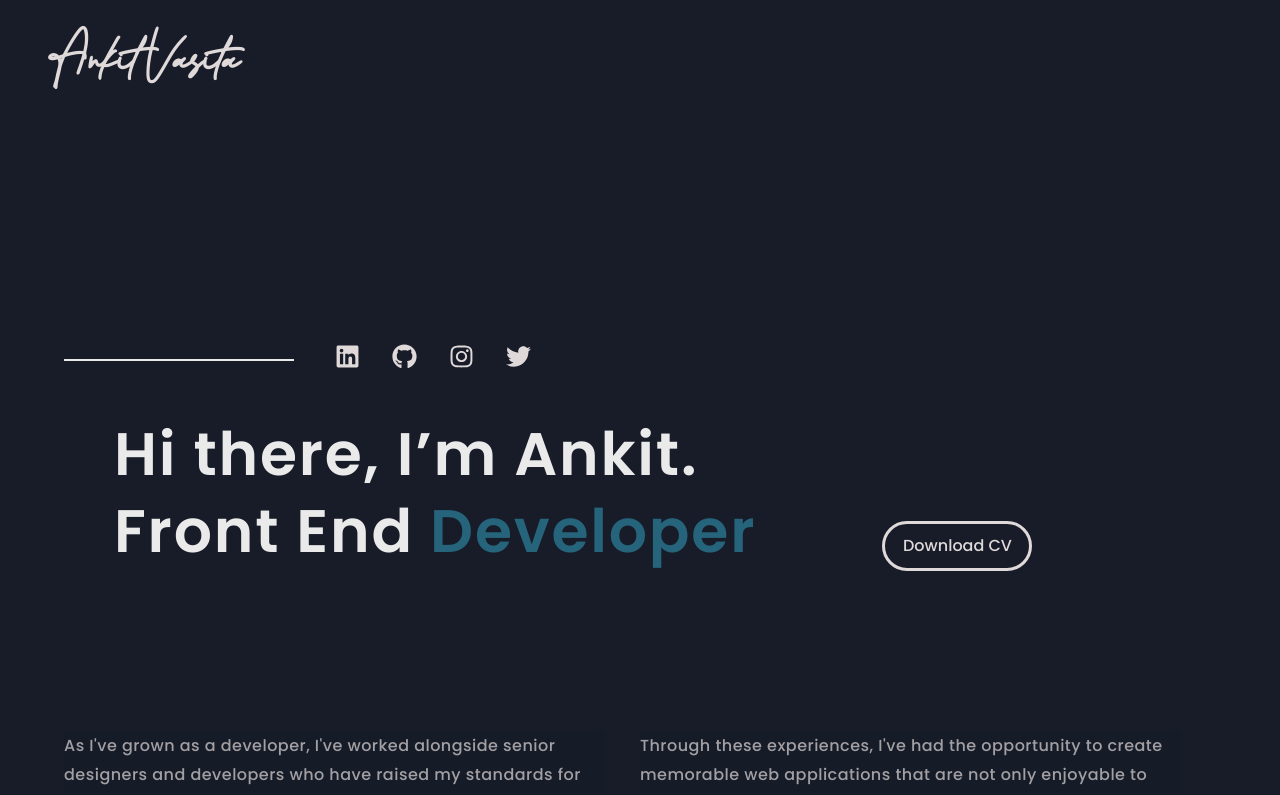
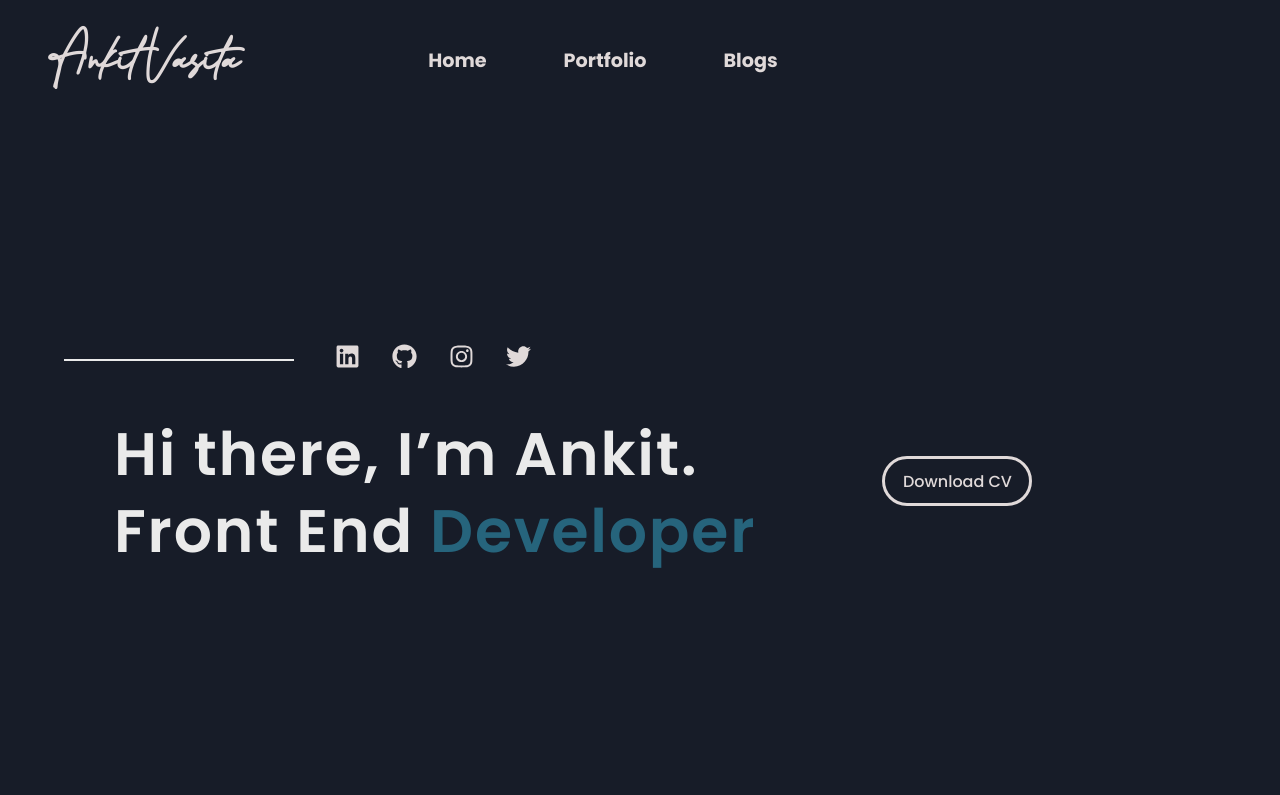
Before and after one commit to AnkitVasita/portfolio, a React (Create React App) app: page / in a window 1280 px wide. Shown: the top 795 px of the page. Built offline with nearby package versions, Linux system fonts and the light colour scheme; a web font is replaced by a local one.

Commit message:
Updated Details

```diff
--- a/src/App.js
+++ b/src/App.js
@@ -11,6 +11,9 @@ import Chat from "./pages/Chat/Chat";
 import Movie from "./pages/Movie/Movie";
 import Covid from "./pages/Covid/Covid";
 import ScrollToTop from "./utils/ScrollToTop";
+import EpicReact from "./pages/Blogs/EpicReact";
+import Home from "./pages/Home/Home";
+import Menu from "./pages/Menu";
 
 function App() {
   return (
@@ -18,11 +21,14 @@ function App() {
       <Router>
         <ScrollToTop />
         <Switch>
-          <Route path="/" exact component={Main} />
+          <Route path="/" exact component={Home} />
+          <Route path="/portfolio" exact component={Main} />
           <Route path="/z-shop" exact component={Amazon} />
           <Route path="/covid" exact component={Covid} />
           <Route path="/chat" exact component={Chat} />
           <Route path="/movie" exact component={Movie} />
+          <Route path="/menu" exact component={Menu} />
+          <Route path="/blog/epicreact" exact component={EpicReact} />
 
           <Redirect to="/" />
         </Switch>
--- a/src/components/About/About.css
+++ b/src/components/About/About.css
@@ -2,15 +2,35 @@
   width: 100%;
   height: 100%;
   font-family: var(--primaryFont);
+  color: rgb(224, 217, 217);
 }
 
 .about-body {
   display: flex;
-  flex-direction: row;
-  align-items: center;
-  justify-content: space-around;
+  flex-direction: column;
+  /* align-items: center; */
+  justify-content: flex-start;
   padding: 4rem 4rem 6rem 4rem;
   height: 100%;
+}
+
+.about-body1 {
+  display: flex;
+  flex-direction: row;
+  justify-content: space-between;
+  margin-bottom: 107px;
+  margin-top: 130px;
+  width: 100%;
+}
+
+.about-body1 h1 {
+  /* padding-bottom: 50px; */
+  font-size: 2.5rem;
+  line-height: 129.69%;
+  letter-spacing: 0.03em;
+  animation: 1s ease 0.2s 1 normal forwards running check;
+
+  width: fit-content;
 }
 
 .about-description {
@@ -32,6 +52,15 @@
   font-size: 1rem;
   line-height: 184.69%;
   letter-spacing: 0.03em;
+}
+
+.button-container {
+  margin-right: 6rem;
+  width: 350px;
+  display: flex;
+  align-items: flex-end;
+  justify-content: space-between;
+  font-family: "var(--primaryFont)", sans-serif;
 }
 
 @media (min-width: 992px) and (max-width: 1380px) {
@@ -65,6 +94,11 @@
     font-size: 1rem;
     font-weight: 500;
   }
+
+  .button-container {
+    margin-right: 0;
+    width: 250px;
+  }
 }
 
 @media screen and (max-width: 800px) {
@@ -75,10 +109,16 @@
     margin-bottom: 2.188rem;
     padding-right: 0;
   }
+  .about-body1 h1 {
+    font-size: 1.5rem;
+    line-height: 129.69%;
+    letter-spacing: 0.03em;
+  }
 }
 
 @media screen and (max-width: 600px) {
-  .about-description {
+  .about-body1 {
+    flex-direction: column;
   }
   .about-description > h2 {
     font-size: 2.5rem;
@@ -87,4 +127,9 @@
   .about-description > p {
     font-size: 0.95rem;
   }
+
+  .button-container {
+    margin-right: 0;
+    margin-top: 50px;
+  }
 }
--- a/src/components/About/About.js
+++ b/src/components/About/About.js
@@ -3,9 +3,41 @@ import React, { useContext } from "react";
 import "./About.css";
 import { ThemeContext } from "../../contexts/ThemeContext";
 import { aboutData } from "../../data/aboutData";
+import { headerData } from "../../data/headerData";
+import { makeStyles } from "@material-ui/core/styles";
 
 function About() {
   const { theme } = useContext(ThemeContext);
+
+  const useStyles = makeStyles((t) => ({
+    resumeBtn: {
+      color: theme.tertiary,
+      backgroundColor: "rgb(23, 28, 40)",
+      borderRadius: "30px",
+      textTransform: "inherit",
+      textDecoration: "none",
+      width: "150px",
+      fontSize: "1rem",
+      fontWeight: "500",
+      height: "50px",
+      fontFamily: "var(--primaryFont)",
+      border: `3px solid ${theme.tertiary}`,
+      transition: "100ms ease-out",
+      animation: "1s ease 0.2s 1 normal forwards running check",
+      "&:hover": {
+        backgroundColor: "rgba(204, 196, 196, 0.1)",
+        color: theme.tertiary,
+        border: `3px solid ${theme.tertiary}`,
+        cursor: "pointer",
+      },
+      [t.breakpoints.down("sm")]: {
+        width: "180px",
+      },
+    },
+  }));
+
+  const classes = useStyles();
+
   return (
     <div
       className="about"
@@ -13,6 +45,22 @@ function About() {
       style={{ backgroundColor: theme.secondary }}
     >
       <div className="about-body">
+        <div className="about-body1">
+          <h1>About Me</h1>
+          <div className="button-container">
+            {headerData.resume && (
+              <a
+                href={headerData.resume}
+                download="resume"
+                target="_blank"
+                rel="noreferrer"
+              >
+                <button className={classes.resumeBtn}>Download CV</button>
+              </a>
+            )}
+          </div>
+        </div>
+
         <div className="check">
           <div className="about-description">
             <p style={{ color: theme.tertiary }}>{aboutData.description1}</p>
--- a/src/components/Landing/Landing.css
+++ b/src/components/Landing/Landing.css
@@ -58,11 +58,16 @@
   flex-direction: row;
 }
 
+.check > h1 {
+  display: flex;
+  flex-direction: column;
+}
+
 .lcr-buttonContainer {
   margin-top: 1rem;
   width: 350px;
   display: flex;
-  align-items: flex-end;
+  align-items: center;
   justify-content: space-between;
   font-family: "var(--primaryFont)", sans-serif;
 }
--- a/src/components/Navbar/Navbar.css
+++ b/src/components/Navbar/Navbar.css
@@ -23,6 +23,19 @@
   color: var(--primary-2);
   font-size: 2.5rem;
   user-select: none;
+  cursor: pointer;
+}
+
+.menu {
+  display: flex;
+  flex-direction: row;
+  align-items: center;
+  justify-content: center;
+  margin-right: 185px;
+}
+
+.menu > a {
+  margin-right: 77px;
 }
 
 .navLink--container {
@@ -33,7 +46,9 @@
   background: rgba(33, 33, 33, 0.15) !important;
   backdrop-filter: blur(20px) !important;
 }
-
+.burger-icon {
+  display: none !important;
+}
 @media (max-width: 1100px) {
   .navbar--container {
     padding: 0 2rem;
@@ -51,6 +66,9 @@
   .navLink--container {
     margin-top: 3rem;
   }
+  .menu {
+    margin-right: 0;
+  }
 }
 
 @media (max-width: 600px) {
@@ -66,6 +84,17 @@
   .MuiDrawer-paper {
     border-radius: 0 !important;
   }
+  .menu {
+    display: none;
+    margin-right: 0;
+  }
+  .menu > a {
+    margin-right: 50px;
+  }
+
+  .burger-icon {
+    display: inline-block !important;
+  }
 }
 
 @media only screen and (min-device-width: 320px) and (max-device-width: 480px) and (-webkit-device-pixel-ratio: 2) and (device-aspect-ratio: 2/3) {
--- a/src/components/Navbar/Navbar.js
+++ b/src/components/Navbar/Navbar.js
@@ -3,9 +3,14 @@ import React, { useContext } from "react";
 import "./Navbar.css";
 import { headerData } from "../../data/headerData";
 import { ThemeContext } from "../../contexts/ThemeContext";
+import { Link, useHistory } from "react-router-dom";
+// import DehazeIcon from "@mui/icons-material/Dehaze";
+import DehazeIcon from "@material-ui/icons/Dehaze";
+import { green } from "@material-ui/core/colors";
 
 function Navbar() {
   const { theme } = useContext(ThemeContext);
+  const history = useHistory();
 
   const shortname = (name) => {
     if (name.length > 12) {
@@ -18,9 +23,53 @@ function Navbar() {
   return (
     <div className="navbar">
       <div className="navbar--container">
-        <h1 style={{ color: theme.tertiary }}>
+        <h1 onClick={() => history.push("/")} style={{ color: theme.tertiary }}>
           {shortname(headerData.navTitle)}
         </h1>
+
+        <div className="menu">
+          <Link to="/">
+            <h3
+              style={{
+                color: theme.tertiary,
+                fontFamily: "Poppins",
+                fontSize: "1.2rem",
+              }}
+            >
+              {shortname("Home")}
+            </h3>
+          </Link>
+          <Link to="/portfolio">
+            <h3
+              style={{
+                color: theme.tertiary,
+                fontFamily: "Poppins",
+                fontSize: "1.2rem",
+              }}
+            >
+              {shortname("Portfolio")}
+            </h3>
+          </Link>
+          <Link to="/blog/epicreact">
+            <h3
+              style={{
+                color: theme.tertiary,
+                fontFamily: "Poppins",
+                fontSize: "1.2rem",
+              }}
+            >
+              {shortname("Blogs")}
+            </h3>
+          </Link>
+        </div>
+        <div>
+          <DehazeIcon
+            className="burger-icon"
+            fontSize="large"
+            style={{ color: "white", cursor: "pointer" }}
+            onClick={() => history.push("/menu")}
+          />
+        </div>
       </div>
     </div>
   );
--- /dev/null
+++ b/src/pages/Blogs/EpicReact/index.jsx
@@ -0,0 +1,13 @@
+import React from "react";
+import { Navbar } from "../../../components";
+
+const EpicReact = () => {
+  return (
+    <>
+      <Navbar />
+      <div>EpicReact</div>;
+    </>
+  );
+};
+
+export default EpicReact;
--- /dev/null
+++ b/src/pages/Home/Home.jsx
@@ -0,0 +1,19 @@
+import React from "react";
+import { Helmet } from "react-helmet";
+import { About, Landing, Navbar } from "../../components";
+
+const Home = () => {
+  return (
+    <div>
+      <Helmet>
+        <title>Ankit Vasita - Porfolio</title>
+      </Helmet>
+
+      <Navbar />
+      <Landing />
+      {/* <About /> */}
+    </div>
+  );
+};
+
+export default Home;
--- a/src/pages/Main/Main.js
+++ b/src/pages/Main/Main.js
@@ -15,12 +15,12 @@ import Education from "../../components/Education/Education";
 function Main() {
   return (
     <div>
-      <Helmet>
+      {/* <Helmet>
         <title>Ankit Vasita - Porfolio</title>
-      </Helmet>
+      </Helmet> */}
 
       <Navbar />
-      <Landing />
+      {/* <Landing /> */}
       <About />
       <Education />
       <Skill />
--- /dev/null
+++ b/src/pages/Menu/index.jsx
@@ -0,0 +1,19 @@
+import React from "react";
+import { useHistory } from "react-router-dom";
+import "./sidemenu.css";
+
+const Menu = () => {
+  const history = useHistory();
+
+  return (
+    <>
+      <div className="sidemenu">
+        <h3 onClick={() => history.push("/")}>Home</h3>
+        <h3 onClick={() => history.push("/portfolio")}>Portfolio</h3>
+        <h3 onClick={() => history.push("/blog/epicreact")}>Blogs</h3>
+      </div>
+    </>
+  );
+};
+
+export default Menu;
--- /dev/null
+++ b/src/pages/Menu/sidemenu.css
@@ -0,0 +1,14 @@
+.sidemenu {
+  display: flex;
+  flex-direction: column;
+  justify-content: center;
+  align-items: center;
+  color: rgb(224, 217, 217);
+  font-family: Poppins;
+  font-size: 1.2rem;
+  margin-top: 50px;
+}
+
+.sidemenu > h3 {
+  margin-bottom: 40px;
+}
```
Also changed, not shown: src/components/Education/Education.js (+34 -24 lines), 2 other files (tests, documents, lock files or other folders).
